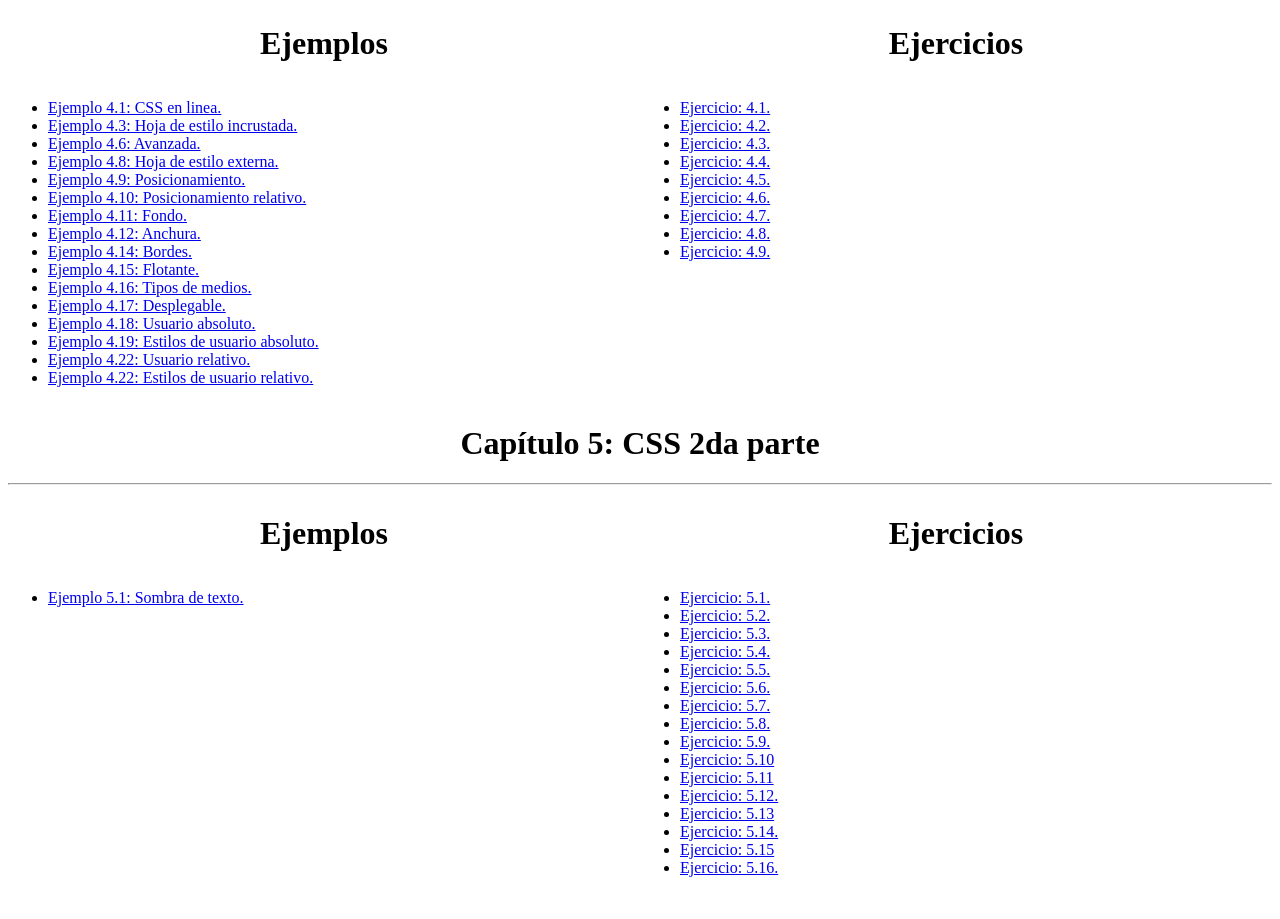
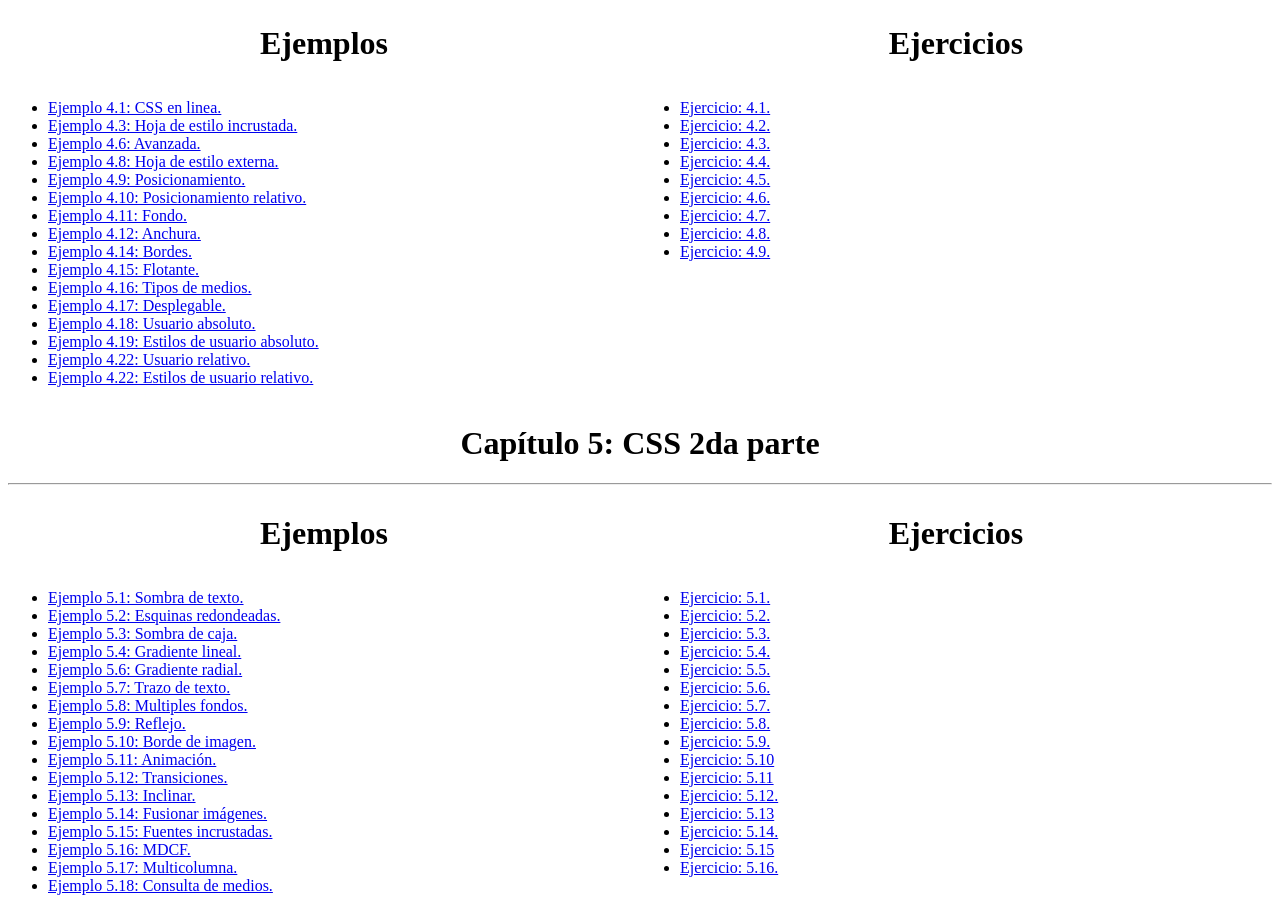
Before and after one commit to Scheneider18/Portafolio-Web, a plain HTML site: page menu.html in a window 1280 px wide. Shown: the part 1106-2025 px from the top of the page. Drawn offline with Linux system fonts and the light colour scheme.

Commit message:
Ejemplos cap 5 CSS

```diff
--- a/menu.html
+++ b/menu.html
@@ -282,6 +282,54 @@
                     <li>
                         <a href="CSS 2da parte/Ejemplo 1/Ejemplo1.html">Ejemplo 5.1: Sombra de texto.</a>
                     </li>
+                    <li>
+                        <a href="CSS 2da parte/Ejemplo 2/Ejemplo2.html">Ejemplo 5.2: Esquinas redondeadas.</a>
+                    </li>
+                    <li>
+                        <a href="CSS 2da parte/Ejemplo 3/Ejemplo3.html">Ejemplo 5.3: Sombra de caja.</a>
+                    </li>
+                    <li>
+                        <a href="CSS 2da parte/Ejemplo 4/Ejemplo4.html">Ejemplo 5.4: Gradiente lineal.</a>
+                    </li>
+                    <li>
+                        <a href="CSS 2da parte/Ejemplo 5/Ejemplo5.html">Ejemplo 5.6: Gradiente radial.</a>
+                    </li>
+                    <li>
+                        <a href="CSS 2da parte/Ejemplo 6/Ejemplo6.html">Ejemplo 5.7: Trazo de texto.</a>
+                    </li>
+                    <li>
+                        <a href="CSS 2da parte/Ejemplo 7/Ejemplo7.html">Ejemplo 5.8: Multiples fondos.</a>
+                    </li>
+                    <li>
+                        <a href="CSS 2da parte/Ejemplo 8/Ejemplo8.html">Ejemplo 5.9: Reflejo.</a>
+                    </li>
+                    <li>
+                        <a href="CSS 2da parte/Ejemplo 9/Ejemplo9.html">Ejemplo 5.10: Borde de imagen.</a>
+                    </li>
+                    <li>
+                        <a href="CSS 2da parte/Ejemplo 10/Ejemplo10.html">Ejemplo 5.11: Animaci&oacute;n.</a>
+                    </li>
+                    <li>
+                        <a href="CSS 2da parte/Ejemplo 11/Ejemplo11.html">Ejemplo 5.12: Transiciones.</a>
+                    </li>
+                    <li>
+                        <a href="CSS 2da parte/Ejemplo 12/Ejemplo12.html">Ejemplo 5.13: Inclinar.</a>
+                    </li>
+                    <li>
+                        <a href="CSS 2da parte/Ejemplo 13/Ejemplo13.html">Ejemplo 5.14: Fusionar im&aacute;genes.</a>
+                    </li>
+                    <li>
+                        <a href="CSS 2da parte/Ejemplo 14/Ejemplo14.html">Ejemplo 5.15: Fuentes incrustadas.</a>
+                    </li>
+                    <li>
+                        <a href="CSS 2da parte/Ejemplo 15/Ejemplo15.html">Ejemplo 5.16: MDCF.</a>
+                    </li>
+                    <li>
+                        <a href="CSS 2da parte/Ejemplo 16/Ejemplo16.html">Ejemplo 5.17: Multicolumna.</a>
+                    </li>
+                    <li>
+                        <a href="CSS 2da parte/Ejemplo 17/Ejemplo17.html">Ejemplo 5.18: Consulta de medios.</a>
+                    </li>
                 </ul>
             </div>
             <div class="columna">
```
